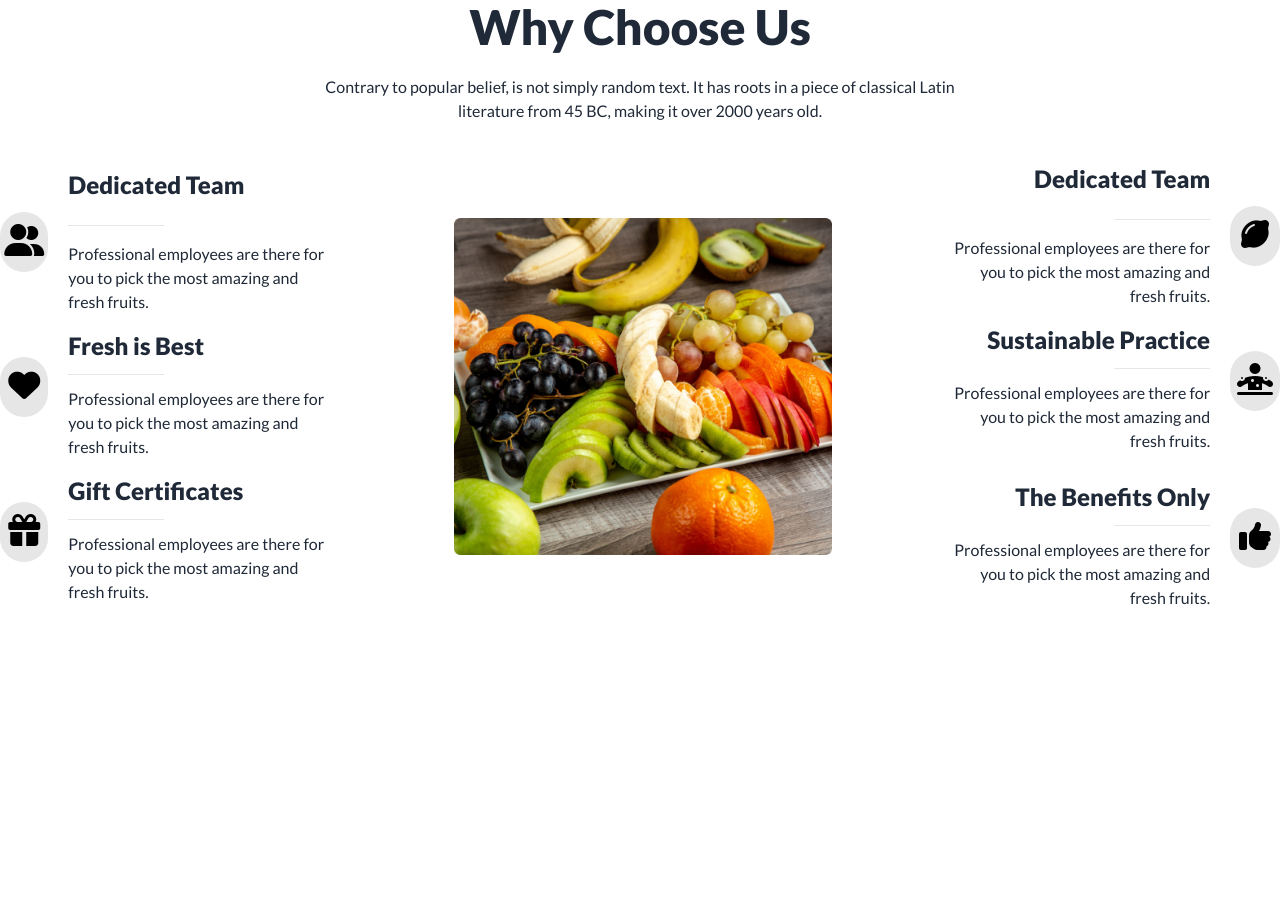
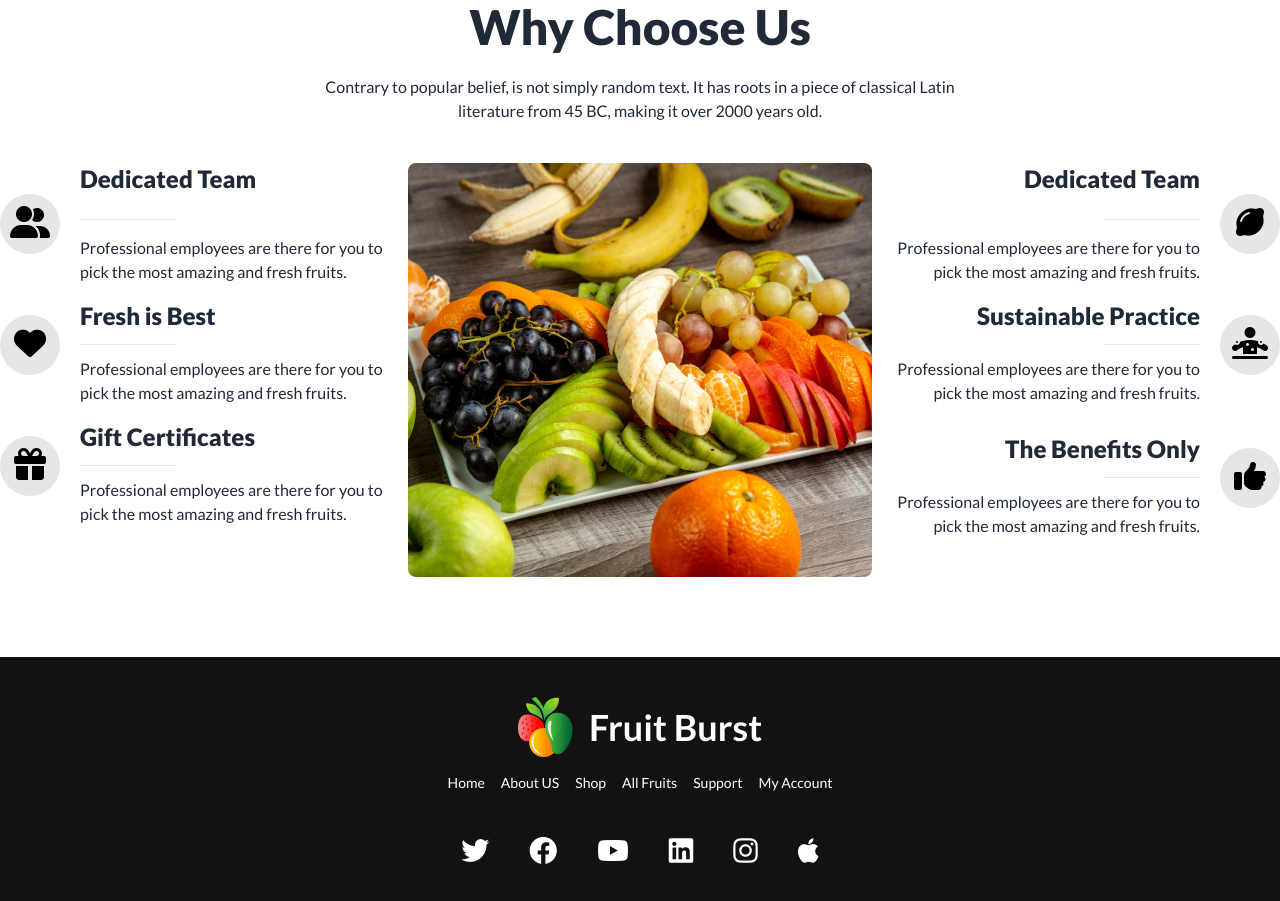
Before and after one commit to hasib1010/Assignment-3, a plain HTML site: page index.html in a window 1280 px wide. Shown: the part 2251-3152 px from the top of the page. Before the commit the page ends 2861 px from the top, so only its background shows below. Drawn offline with nearby package versions, Linux system fonts and the light colour scheme.

Commit message:
footer added

```diff
--- a/index.html
+++ b/index.html
@@ -506,9 +506,13 @@
       <h1 class="lg:text-5xl md:text-3xl text-xl font-extrabold">  Why Choose Us</h1>
       <p class="lg:max-w-2xl md:max-w-lg max-w-xs mx-auto mt-6 font-medium text-base mb-10">Contrary to popular belief, is not simply random text. It has roots in a piece of classical Latin literature from 45 BC, making it over 2000 years old.</p>
       <!-- grid part -->
-      <div class="flex lg:flex-row md:flex-col flex-col gap-28">
-      <div class="flex items-center lg:flex-row md:flex-col-reverse flex-col-reverse lg:gap-32">
-        <div>
+
+
+      <div class=" flex lg:flex-row md:flex-row flex-col  justify-between  ">
+
+
+        <!-- first 3 -->
+        <div class="lg:order-1 md:order-1 order-2">
           <!-- grid item 1 -->
           <div class="lg:flex block items-center gap-5">
           <div class="h-[60px] w-[60px] bg-[#1212121a]  rounded-full mx-auto">
@@ -517,7 +521,7 @@
           <div>
             <h1 class="font-extrabold text-2xl lg:text-left">Dedicated Team</h1>
             <hr class="w-24 mt-6 mb-4">
-            <p class="max-w-xs lg:text-left">Professional employees are there for you to pick the most amazing and fresh fruits.</p>
+            <p class="lg:max-w-xs lg:text-left text-center">Professional employees are there for you to pick the most amazing and fresh fruits.</p>
           </div>
         </div>
         <!-- grid item 2 -->
@@ -527,8 +531,8 @@
           </div>
           <div>
             <h1 class="font-extrabold text-2xl lg:text-left mt-4">Fresh is Best</h1>
-            <hr class="w-24 mt-3 mb-3">
-            <p class="max-w-xs lg:text-left">Professional employees are there for you to pick the most amazing and fresh fruits.</p>
+            <hr class="w-24  mt-3 mb-3 ">
+            <p class="lg:max-w-xs lg:text-left text-center">Professional employees are there for you to pick the most amazing and fresh fruits.</p>
           </div>
         </div>
         <!-- grid iem 3 -->
@@ -539,16 +543,19 @@
           <div>
             <h1 class="font-extrabold text-2xl lg:text-left mt-4">Gift Certificates</h1>
             <hr class="w-24 mt-3 mb-3 ">
-            <p class="max-w-xs lg:text-left">Professional employees are there for you to pick the most amazing and fresh fruits.</p>
+            <p class="lg:max-w-xs lg:text-left text-center">Professional employees are there for you to pick the most amazing and fresh fruits.</p>
           </div>
         </div>
 
 
         </div>
+        <!-- grid item 2nd -->
+        <div class="lg:order-2  md:order-2 order-1 lg:mb-0 md:mb-0 mb-3">
+          <img src="./images/whychoose1.png" alt="">
+        </div>
 
-        <div><img src="./images/whychoose1.png" alt=""></div>
-      </div>
-      <div>
+        <!-- last 3 -->
+      <div class="lg:order-3 md:order-3 order-3">
         <!-- grid item 4 -->
         <div class="lg:flex block lg:flex-row-reverse items-center lg:gap-5">
         <div class="h-[60px] w-[60px] bg-[#1212121a]  rounded-full mx-auto">
@@ -588,8 +595,40 @@
     </div>
     </section>
   </main>
+<!-- footer -->
+<footer class="footer footer-center p-10 bg-[#121212] mt-20  text-white">
+  <div>
 
-  <footer></footer>
+    <div class="flex items-center">
+      <a class=" flex items-center  text-xl">
+      <img src="./images/logo.png" alt="Logo">
+      <a class="ml-4 text-4xl  font-bold lg:text-white md:text-white text-white">Fruit Burst</a>
+    </a></div>
+    <!-- footer nav -->
+    <div class="grid grid-flow-col gap-4 mt-2 mb-2">
+      <a class="link link-hover">Home</a>
+      <a class="link link-hover">About US</a>
+      <a class="link link-hover">Shop</a>
+      <a class="link link-hover">All Fruits</a>
+      <a class="link link-hover"> Support</a>
+      <a class="link link-hover">My Account</a>
+    </div>
+
+
+  </div>
+  <div>
+    <div class="grid grid-flow-col gap-10">
+      <a > <i class="fa-brands fa-twitter fa-2xl" style="color: #ffffff;"></i></a>
+      <a> <i class="fa-brands fa-facebook fa-2xl" style="color: #ffffff;"></i> </a>
+      <a> <i class="fa-brands fa-youtube fa-2xl" style="color: #ffffff;"></i> </a>
+      <a> <i class="fa-brands fa-linkedin fa-2xl" style="color: #ffffff;"></i> </a>
+      <a> <i class="fa-brands fa-instagram fa-2xl" style="color: #ffffff;"></i> </a>
+      <a> <i class="fa-brands fa-apple fa-2xl" style="color: #ffffff;"></i> </a>
+    </div>
+  </div>
+</footer>
+
+
 </body>
 
 </html>
```
